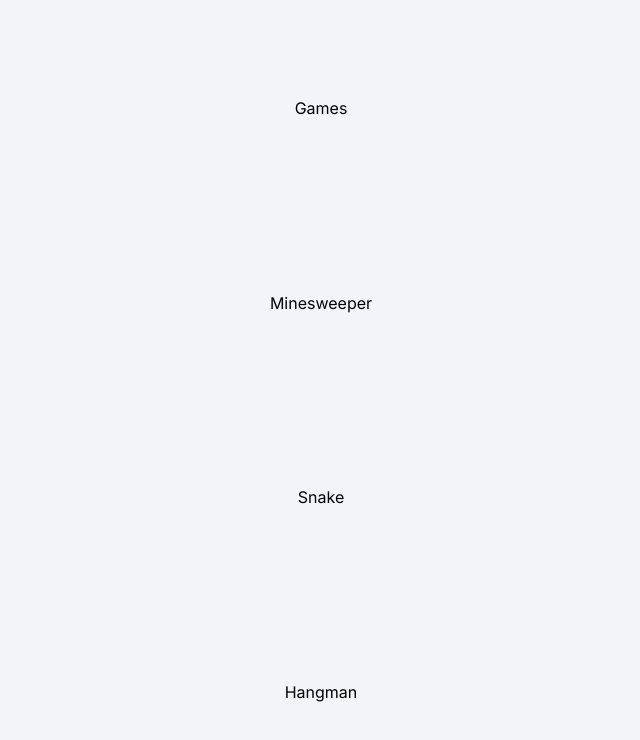
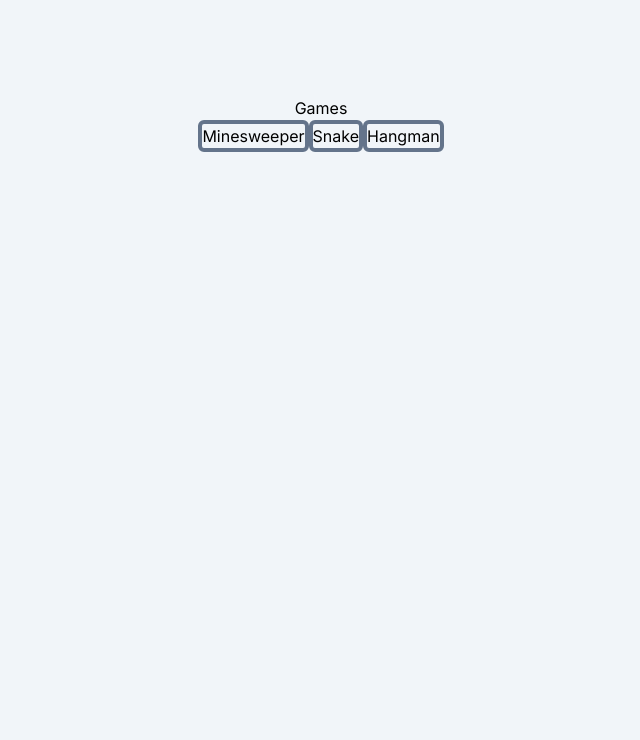
Before and after one commit to asdt560/games-page, a Next.js app: page / in a window 1280 px wide. Shown: the top 740 px of the page, without its empty margins (319-959 px from the left). Built offline with nearby package versions, Linux system fonts and the light colour scheme.

Commit message:
Alter main page style

```diff
--- a/app/page.tsx
+++ b/app/page.tsx
@@ -2,12 +2,15 @@ import Image from 'next/image'
 import Link from 'next/link';
 
 export default function Home() {
+  const linkClass = "border-4 rounded-md border-slate-500 hover:bg-slate-500 hover:text-white transition-colors duration-300 ease-in-out"
   return (
-    <main className="flex min-h-screen flex-col items-center justify-between p-24">
+    <main className="flex min-h-screen flex-col items-center p-24">
       <h1>Games</h1>
-      <Link href="/minesweeper">Minesweeper</Link>
-      <Link href="/snake">Snake</Link>
-      <Link href="/hangman">Hangman</Link>
+      <div className="flex">
+        <Link className={linkClass} href="/minesweeper">Minesweeper</Link>
+        <Link className={linkClass} href="/snake">Snake</Link>
+        <Link className={linkClass} href="/hangman">Hangman</Link>
+      </div>
     </main>
   )
 }
```
